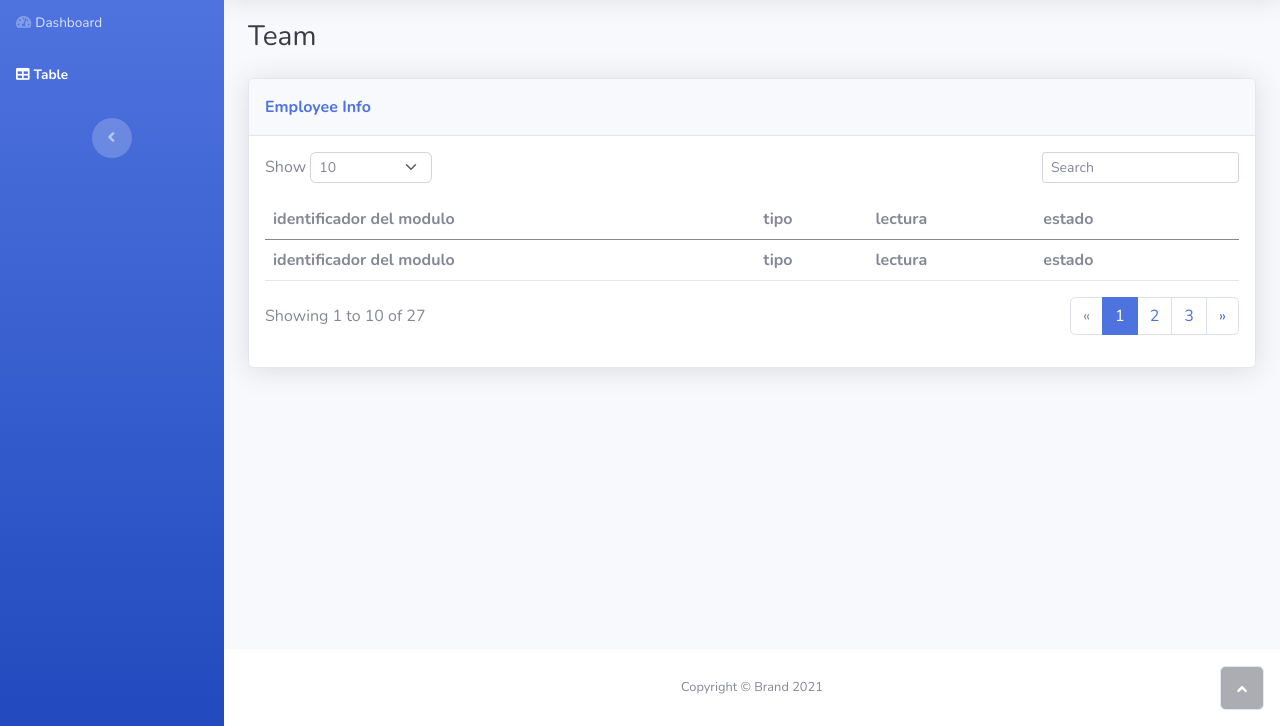
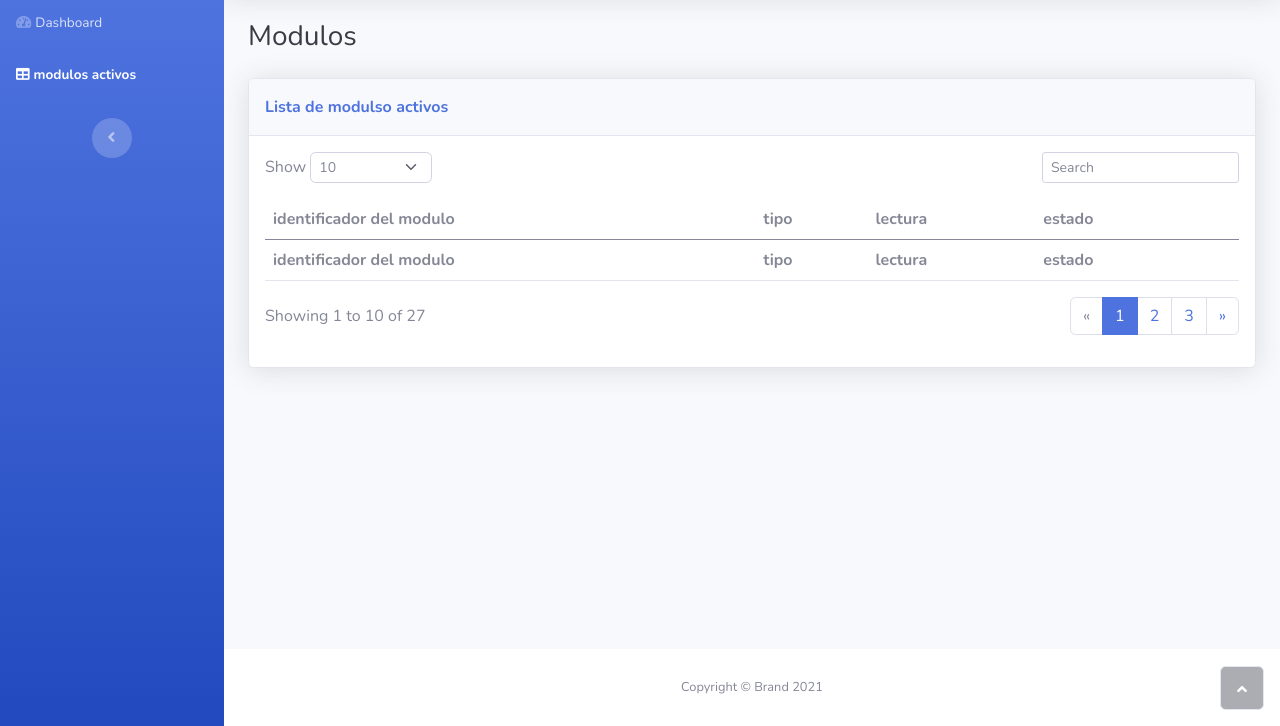
Before and after one commit to novaxtrem/inverna, a plain HTML site: page table.html in a window 1280 px wide. Shown: the part 74-800 px from the top of the page. Drawn offline with nearby package versions, Linux system fonts and the light colour scheme; no server answers.

Commit message:
Update table.html

```diff
--- a/table.html
+++ b/table.html
@@ -30,7 +30,7 @@
                 <hr class="sidebar-divider my-0">
                 <ul class="navbar-nav text-light" id="accordionSidebar">
                     <li class="nav-item"><a class="nav-link" href="index.html"><i class="fas fa-tachometer-alt"></i><span>Dashboard</span></a></li>
-                    <li class="nav-item"><a class="nav-link active" href="table.html"><i class="fas fa-table"></i><span>Table</span></a></li>
+                    <li class="nav-item"><a class="nav-link active" href="table.html"><i class="fas fa-table"></i><span>modulos activos</span></a></li>
                 </ul>
                 <div class="text-center d-none d-md-inline"><button class="btn rounded-circle border-0" id="sidebarToggle" type="button"></button></div>
             </div>
@@ -140,10 +140,10 @@
                     </div>
                 </nav>
                 <div class="container-fluid">
-                    <h3 class="text-dark mb-4">Team</h3>
+                    <h3 class="text-dark mb-4">Modulos</h3>
                     <div class="card shadow">
                         <div class="card-header py-3">
-                            <p class="text-primary m-0 fw-bold">Employee Info</p>
+                            <p class="text-primary m-0 fw-bold">Lista de modulso activos</p>
                         </div>
                         <div class="card-body">
                             <div class="row">
```
